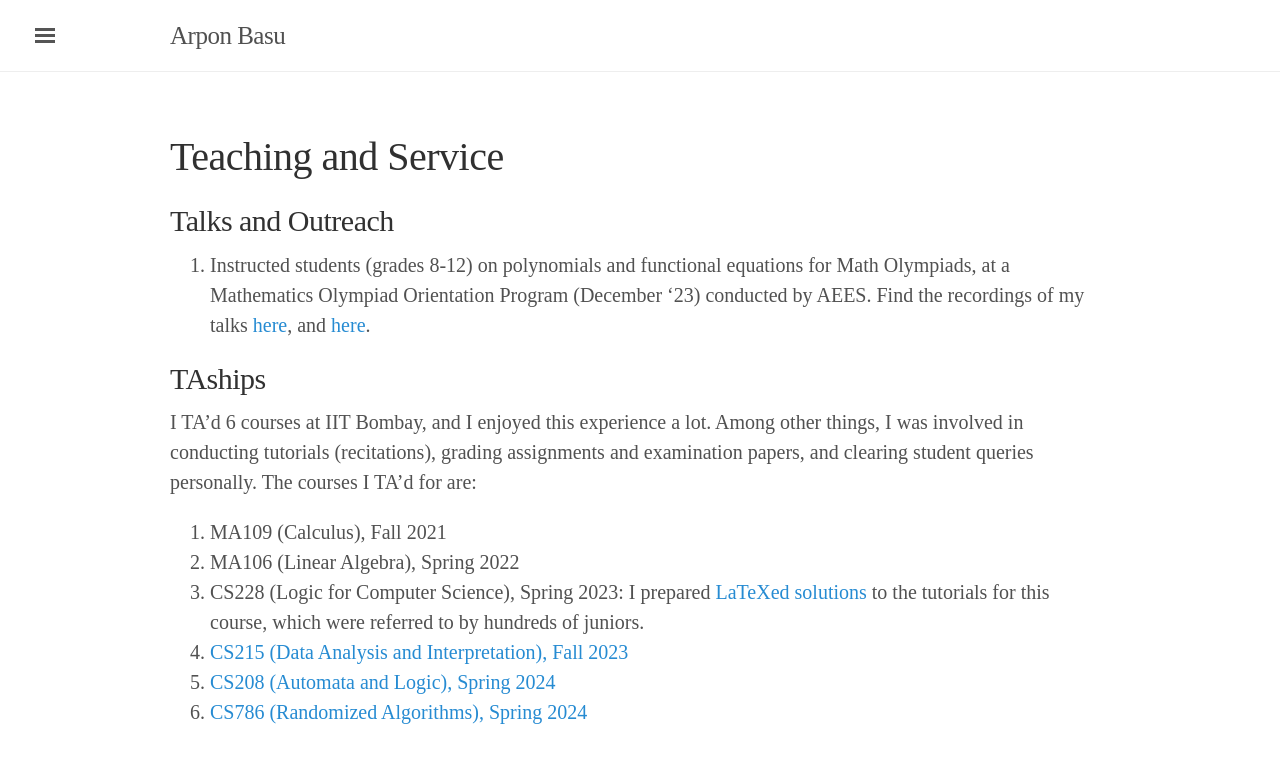
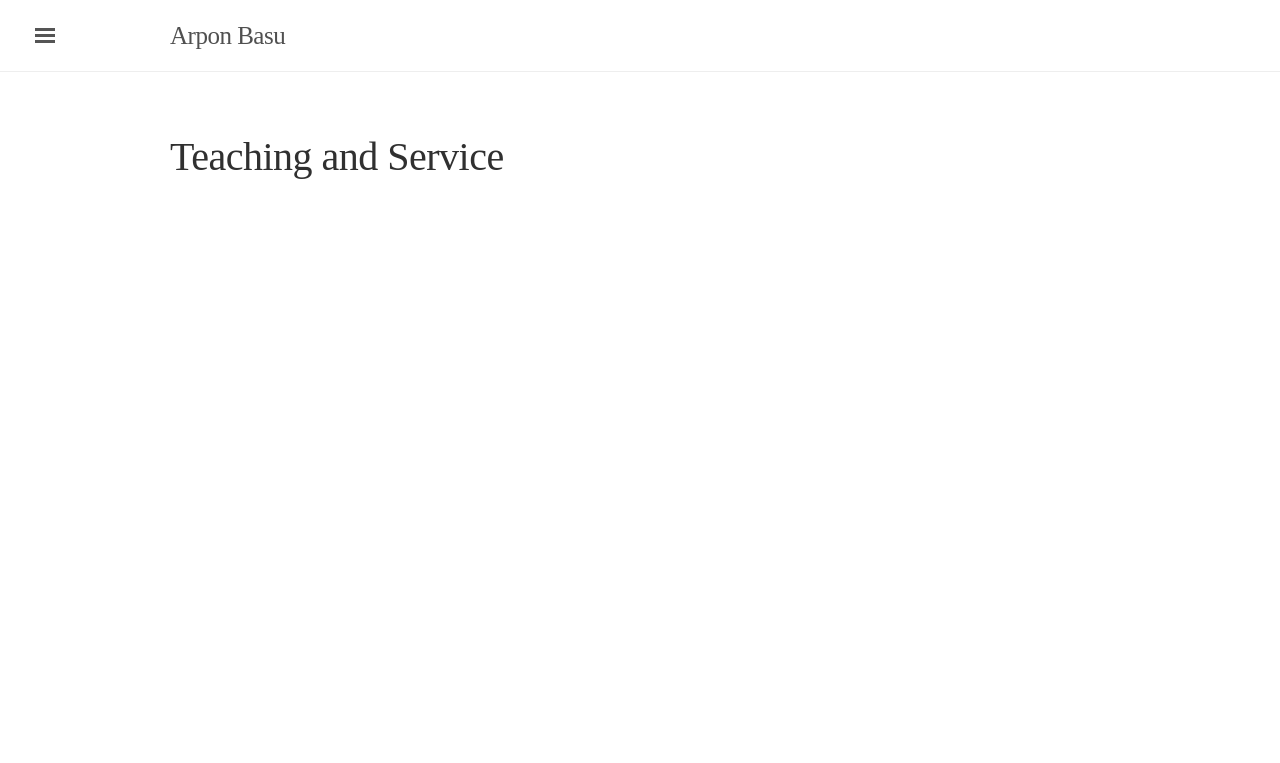
Before and after one commit to AB271202/AB271202.github.io, a Jekyll site: the page built from teach.md, in a window 1280 px wide. Shown: the top 763 px of the page. Built offline with Jekyll 4.4.1, drawn with Linux system fonts in a browser that asks for light colours; some web fonts are replaced.

```diff
--- a/teach.md
+++ b/teach.md
@@ -3,7 +3,7 @@ layout: page
 title: Teaching and Service
 ---
 
-## Talks and Outreach
+<!-- ## Talks and Outreach
 1. Instructed students (grades 8-12) on polynomials and functional equations for Math Olympiads, at a Mathematics Olympiad Orientation Program (December '23) conducted by AEES. Find the recordings of my talks [here](https://www.youtube.com/watch?v=wlj1LZDXABU){:target="_blank"}, and [here](https://www.youtube.com/watch?v=Y1wt6IJM9io){:target="_blank"}.
 
 
@@ -14,4 +14,4 @@ I TA'd 6 courses at IIT Bombay, and I enjoyed this experience a lot. Among other
 3. CS228 (Logic for Computer Science), Spring 2023: I prepared [LaTeXed solutions](https://github.com/arponbasu/CS228_Tut_Solutions){:target="_blank"} to the tutorials for this course, which were referred to by hundreds of juniors.
 4. [CS215 (Data Analysis and Interpretation), Fall 2023](https://www.cse.iitb.ac.in/~ajitvr/CS215_Fall2023/){:target="_blank"}
 5. [CS208 (Automata and Logic), Spring 2024](https://www.cse.iitb.ac.in/~supratik/courses/cs208/index.html){:target="_blank"}
-6. [CS786 (Randomized Algorithms), Spring 2024](https://sites.google.com/view/kumarakash/teaching/cs-786-randomized-algorithms?authuser=0){:target="_blank"}
+6. [CS786 (Randomized Algorithms), Spring 2024](https://sites.google.com/view/kumarakash/teaching/cs-786-randomized-algorithms?authuser=0){:target="_blank"} -->
```
Also changed, not shown: notes.md (+2 -2 lines), me.jpeg.
